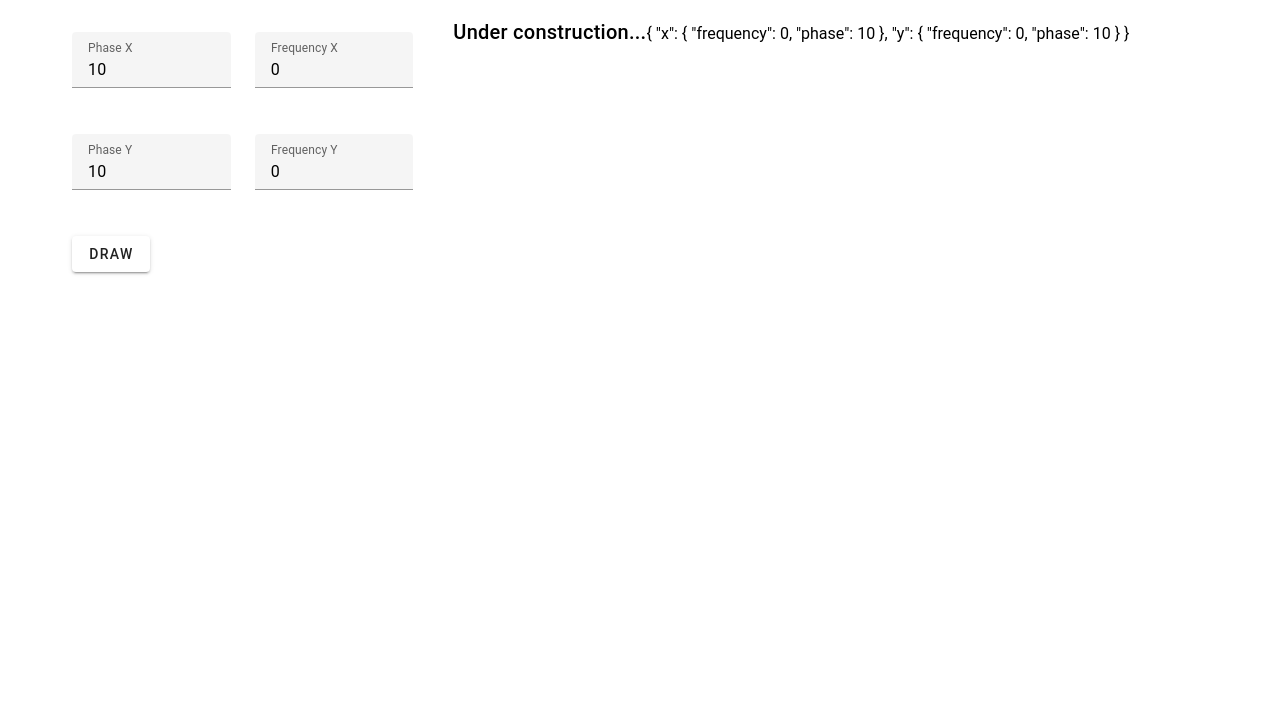
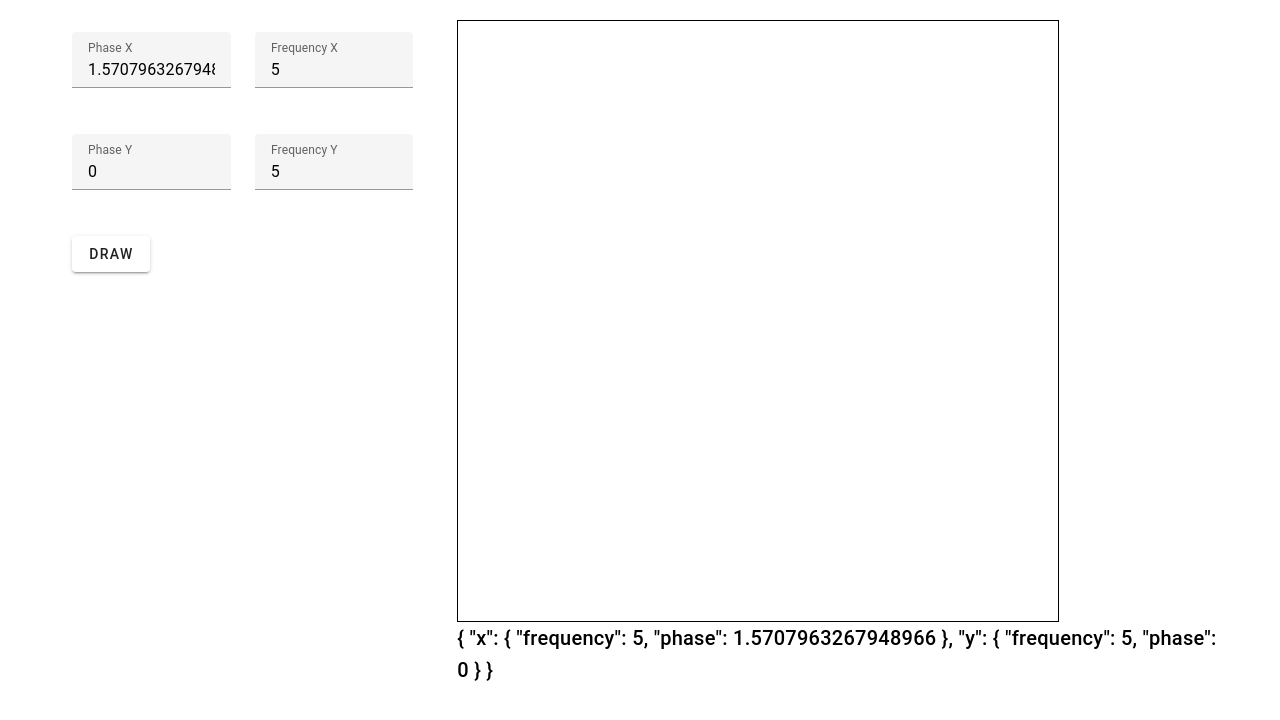
Before and after one commit to amoilanen/lissajous-figures, a Vue app: page / in a window 1280 px wide. Shown: the top 720 px of the page. Built offline with nearby package versions, Linux system fonts and the light colour scheme.

Commit message:
Fix the reactivity to ensure that canvas is re-rendered when needed

```diff
--- a/src/App.vue
+++ b/src/App.vue
@@ -7,8 +7,8 @@ import Controls from "./components/Controls.vue";
 
 <script lang="ts">
 const initialConditions = new InitialConditions(
-  new FrequencyAndPhase(0, 10),
-  new FrequencyAndPhase(0, 10)
+  new FrequencyAndPhase(5, Math.PI / 2),
+  new FrequencyAndPhase(5, 0)
 )
 
 export default {
@@ -19,7 +19,6 @@ export default {
   },
   methods: {
     onConditionsChange(updatedConditions: InitialConditions) {
-      console.log(`Conditions change ${updatedConditions}`);
       this.conditions = updatedConditions;
     }
   }
--- a/src/components/Canvas.vue
+++ b/src/components/Canvas.vue
@@ -9,12 +9,53 @@ const props = defineProps({
 });
 </script>
 
+<script lang="ts">
+import { toRaw } from 'vue';
+
+export default {
+  methods: {
+    canvasKey() {
+      const key = JSON.stringify(this.initialConditions);
+      console.log(key);
+      this.$forceUpdate();
+      return key;
+    },
+    render() {
+      console.log(`Render with properties ${this.initialConditions}`)
+      const canvas = document.getElementById('oscillator-plane') as HTMLCanvasElement;
+      const ctx = canvas.getContext('2d');
+
+      if (ctx) {
+        ctx.clearRect(0, 0, 600, 600)
+        ctx.beginPath();
+        ctx.moveTo(75, 50);
+        ctx.lineTo(100, 75);
+        ctx.lineTo(100, 25);
+        ctx.fill();
+      }
+    }
+  },
+  watch: {
+    initialConditions: function(newVal, oldVal) {
+      this.render();
+    }
+  }
+}
+</script>
+
 <template>
-  <div class="canvas">
-    <span class="text-h6">Under construction...</span>
-    <span>{{initialConditions}}</span>
-  </div>
+  <v-container class="canvas">
+    <v-row cols="12">
+      <canvas :key="canvasKey()" id="oscillator-plane" width="600" height="600"></canvas>
+    </v-row>
+    <v-row cols="12">
+      <span class="text-h6">{{initialConditions}}</span>
+    </v-row>
+  </v-container>
 </template>
 
 <style scoped>
+  #oscillator-plane {
+    border: 1px solid;
+  }
 </style>
--- a/src/components/Controls.vue
+++ b/src/components/Controls.vue
@@ -19,12 +19,12 @@ import { toRaw } from 'vue';
 export default {
   data() {
     return {
-      conditions: this.$props.initialConditions
+      conditions: this.$props.initialConditions.clone()
     }
   },
   methods: {
     updateConditions() {
-      this.$emit("change", toRaw(this.conditions));
+      this.$emit("change", this.conditions.clone());
     }
   }
 }
--- a/src/models/InitialConditions.ts
+++ b/src/models/InitialConditions.ts
@@ -4,6 +4,9 @@ export class FrequencyAndPhase {
   constructor(frequency: number, phase: number) {
     this.frequency = frequency;
     this.phase = phase;
+  }
+  clone(): FrequencyAndPhase {
+    return new FrequencyAndPhase(this.frequency, this.phase);
   }
 }
 
@@ -14,6 +17,9 @@ export class InitialConditions {
     this.x = x;
     this.y = y;
   }
+  clone(): InitialConditions {
+    return new InitialConditions(this.x.clone(), this.y.clone());
+  };
   public toString(): string {
     return JSON.stringify(this, null, 2);
   }
```
